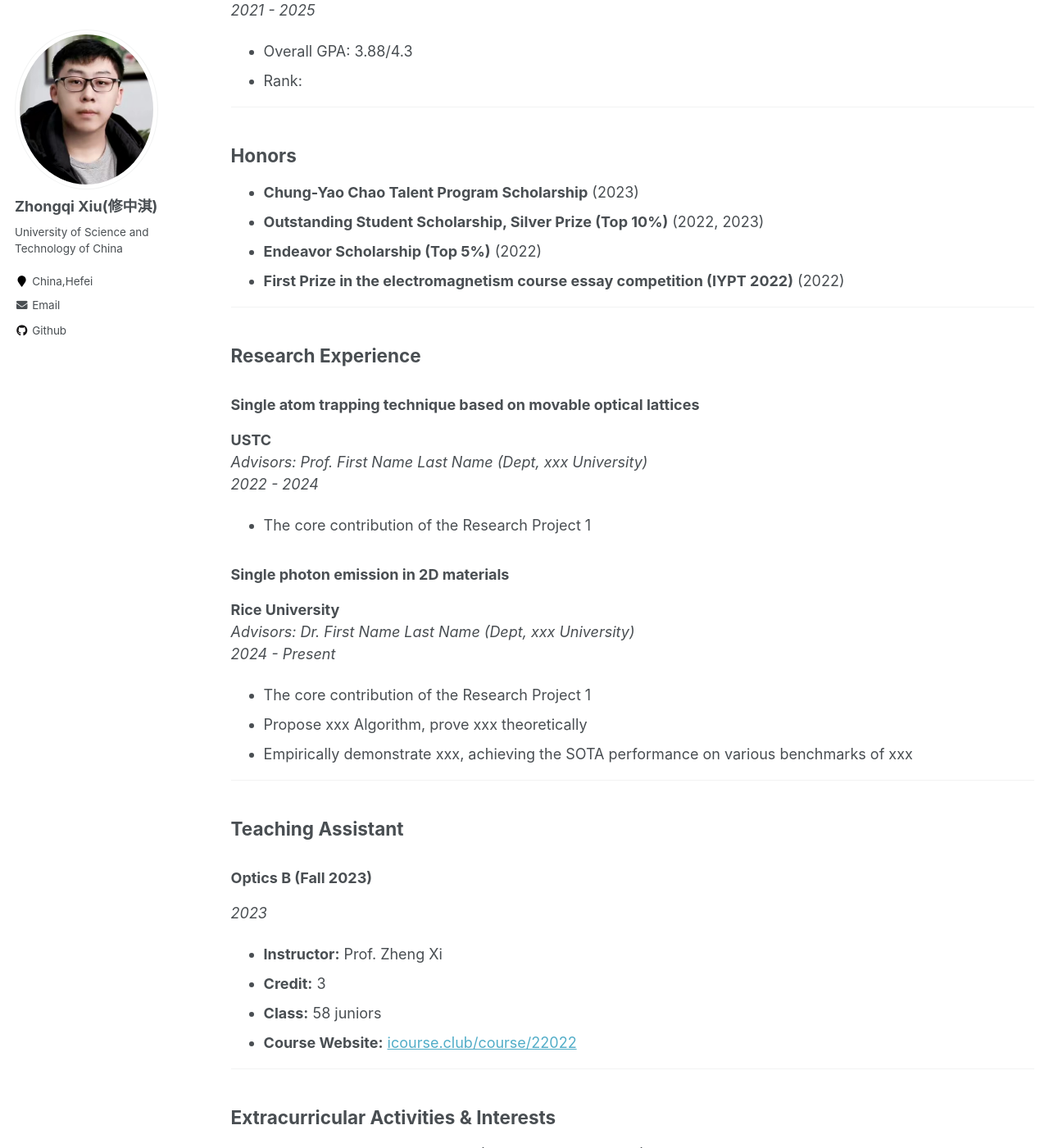
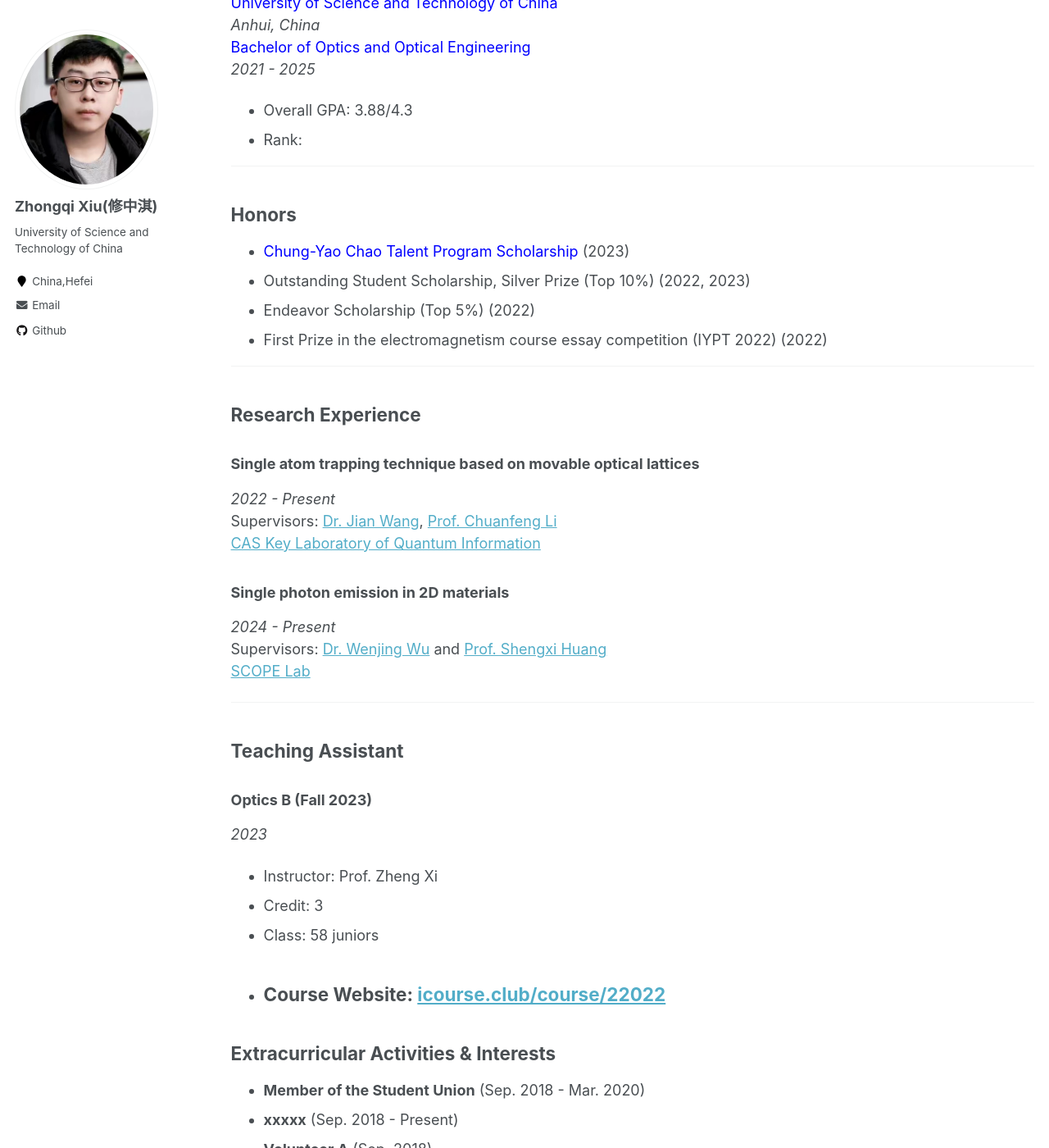
Before and after one commit to k-telux/k-telux.github.io, a Jekyll site: the page built from _pages/cv.md, in a window 1280 px wide and 1400 px high, scrolled down 435 px. Shown: the whole window at 82% size. Built offline with Jekyll 4.4.1, drawn with Linux system fonts in a browser that asks for light colours.

Commit message:
Update cv.md

```diff
--- a/_pages/cv.md
+++ b/_pages/cv.md
@@ -9,6 +9,8 @@
 
 {% include base_path %}
 
+<div align='center' ><font size='70'>ZHONGQI XIU</font></div>
+
 # ZHONGQI XIU
 
 **Email:** xzqtelux@mail.ustc.edu.cn | **Phone:** +86 19805675505 | **Homepage:** [k-telux.github.io](http://k-telux.github.io)
@@ -17,9 +19,9 @@
 
 ## Education
 
-**University of Science and Technology of China**
+<span style="color:blue">University of Science and Technology of China</span>
 *Anhui, China*
-**Bachelor of Optics and Optical Engineering**
+<span style="color:blue">Bachelor of Optics and Optical Engineering</span>
 *2021 - 2025*
 - Overall GPA: 3.88/4.3
 - Rank:
@@ -28,28 +30,24 @@
 
 ## Honors
 
-- **Chung-Yao Chao Talent Program Scholarship** (2023)
-- **Outstanding Student Scholarship, Silver Prize (Top 10%)** (2022, 2023)
-- **Endeavor Scholarship (Top 5%)** (2022)
-- **First Prize in the electromagnetism course essay competition (IYPT 2022)** (2022)
+- <span style="color:blue">Chung-Yao Chao Talent Program Scholarship</span> (2023)
+- Outstanding Student Scholarship, Silver Prize (Top 10%) (2022, 2023)
+- Endeavor Scholarship (Top 5%) (2022)
+- First Prize in the electromagnetism course essay competition (IYPT 2022) (2022)
 
 ---
 
 ## Research Experience
 
 ### Single atom trapping technique based on movable optical lattices
-**USTC**
-*Advisors: Prof. First Name Last Name (Dept, xxx University)*
-*2022 - 2024*
-- The core contribution of the Research Project 1
+*2022 - Present*
+Supervisors: [Dr. Jian Wang](https://faculty.ustc.edu.cn/wangjian1), [Prof. Chuanfeng Li](http://lqcc.ustc.edu.cn/cfli/)
+[CAS Key Laboratory of Quantum Information](https://lqcc.ustc.edu.cn/)
 
 ### Single photon emission in 2D materials
-**Rice University**
-*Advisors: Dr. First Name Last Name (Dept, xxx University)*
 *2024 - Present*
-- The core contribution of the Research Project 1
-- Propose xxx Algorithm, prove xxx theoretically
-- Empirically demonstrate xxx, achieving the SOTA performance on various benchmarks of xxx
+Supervisors: [Dr. Wenjing Wu](https://scholar.google.com/citations?user=lm68m7kAAAAJ&hl=en) and [Prof. Shengxi Huang](https://profiles.rice.edu/faculty/shengxi-huang)
+[SCOPE Lab](https://scopelab.rice.edu/)
 
 ---
 
```
Also changed, not shown: other parts of _pages/cv.md (+4 -5 lines).
